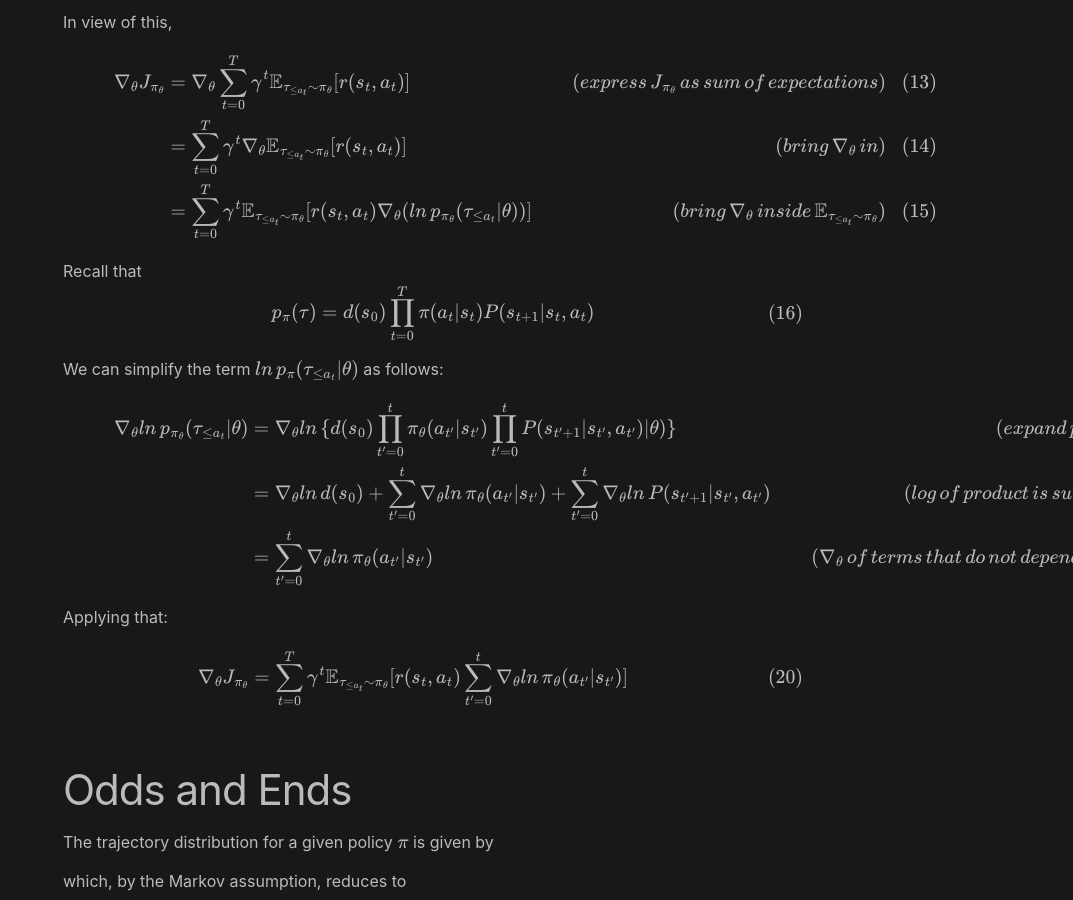
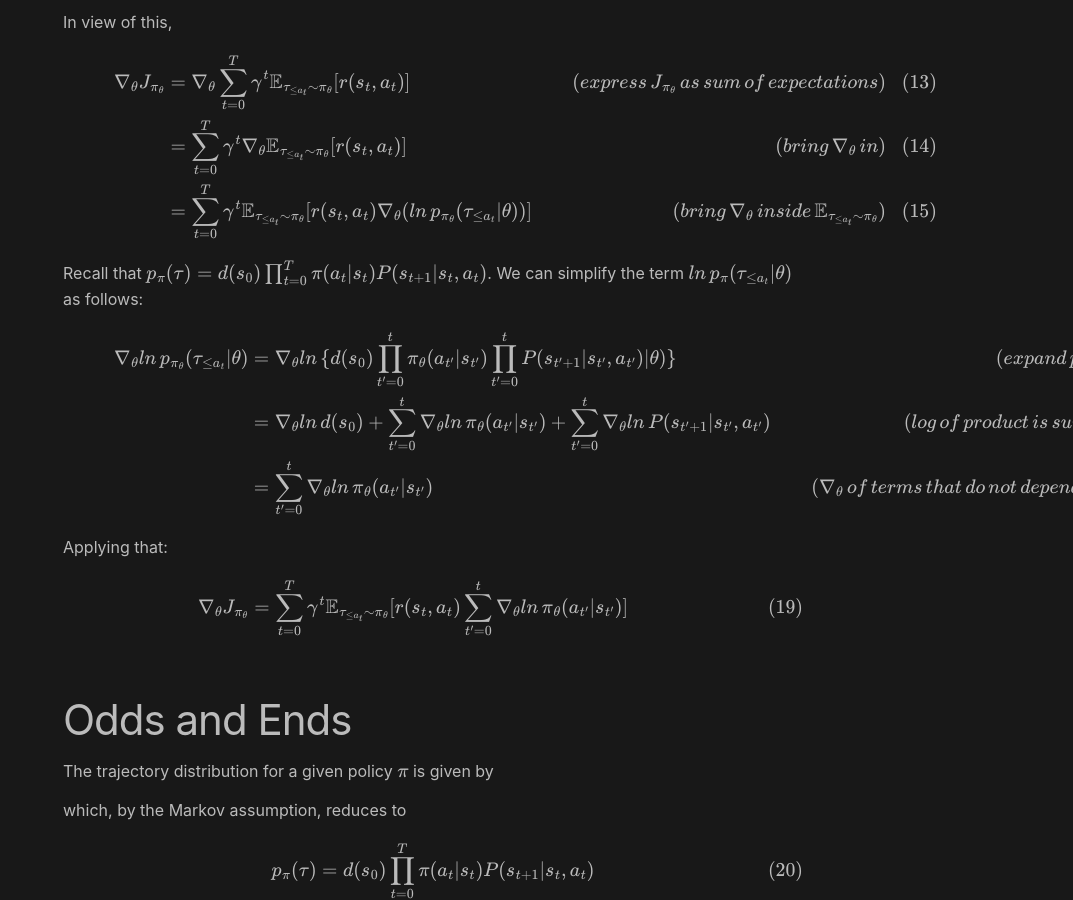
Before and after one commit to analytiq-hub/sigagent.github.io, a Jekyll site: the page built from machine_learning/_posts/2021-02-14-reinforce.md, in a window 1280 px wide and 900 px high, scrolled down 1977 px. Shown: the whole window, without its empty margins (207-1280 px from the left). Built offline with Jekyll 4.4.1, drawn with Linux system fonts in a browser that asks for light colours; formulas are drawn with MathJax 3; a script that is not in the unit is left out.

Commit message:
*** empty log message ***

```diff
--- a/machine_learning/_posts/2021-02-14-reinforce.md
+++ b/machine_learning/_posts/2021-02-14-reinforce.md
@@ -80,14 +80,7 @@ $$
 \end{align}
 $$
 
-Recall that
-$$
-\begin{equation} \label{eq:taudist1}
-p_\pi(\tau) = d(s_0) \prod_{t=0}^T \pi(a_t \vert s_t) P(s_{t+1} \vert s_t, a_t)
-\end{equation}
-$$
-
-We can simplify the term $$ln \, p_\pi(\tau_{\le a_t} \vert \theta)$$ as follows:
+Recall that $$p_\pi(\tau) = d(s_0) \prod_{t=0}^T \pi(a_t \vert s_t) P(s_{t+1} \vert s_t, a_t)$$. We can simplify the term $$ln \, p_\pi(\tau_{\le a_t} \vert \theta)$$ as follows:
 
 $$
 \begin{align}
```
